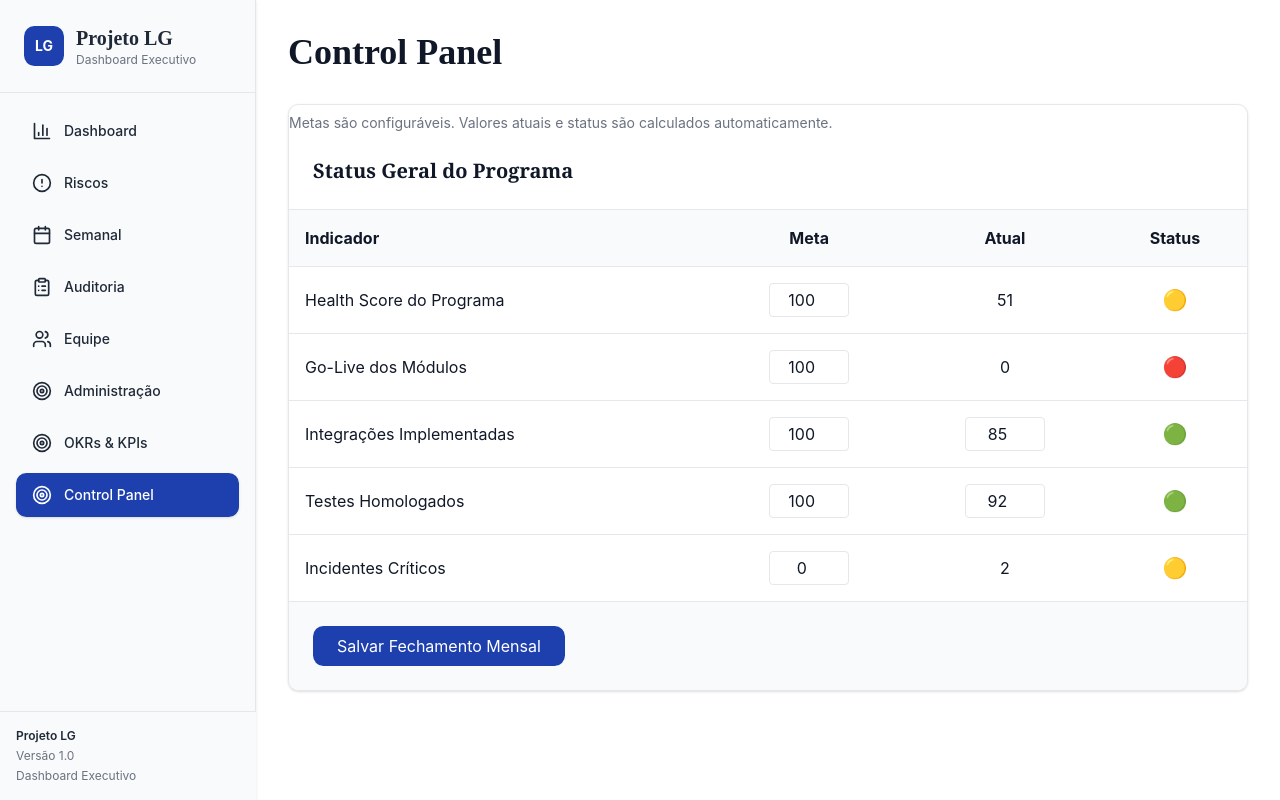
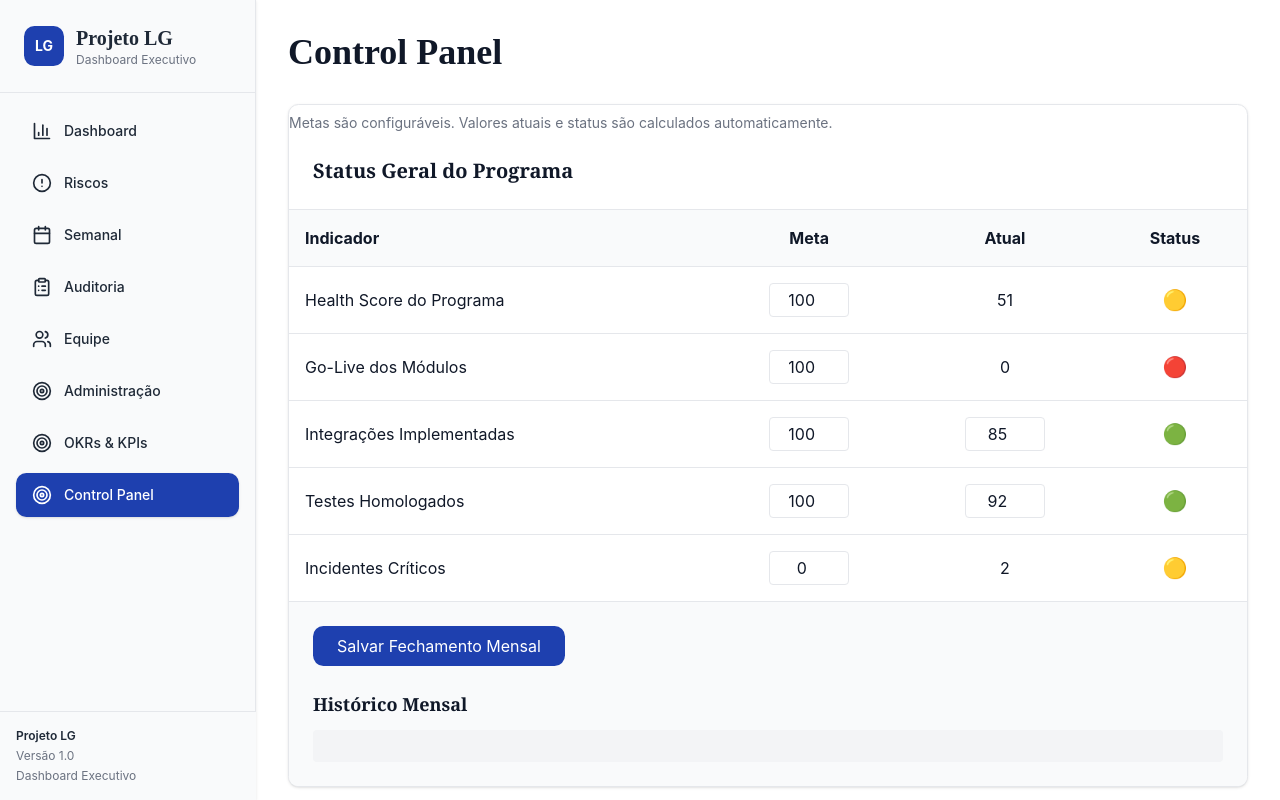
Before and after one commit to recesp-lab/lg-executive-command-center, a React (Vite) app in the folder newproject/: page /control-panel in a window 1280 px wide. Built offline with nearby package versions, Linux system fonts and the light colour scheme.

Commit message:
Implement monthly history display in ControlPanel
Added a section to display monthly history from localStorage.

```diff
--- a/newproject/src/pages/ControlPanel.tsx
+++ b/newproject/src/pages/ControlPanel.tsx
@@ -349,6 +349,19 @@ min="0"
 >
   Salvar Fechamento Mensal
 </button>
+
+<div className="mt-6">
+  <h3 className="text-lg font-semibold mb-3">
+    Histórico Mensal
+  </h3>
+
+  <pre className="text-xs bg-gray-100 p-4 rounded overflow-auto">
+    {localStorage.getItem(
+      'lg-dashboard:control-panel-history'
+    )}
+  </pre>
+</div>
+
 </div>
 
 </div>
```
